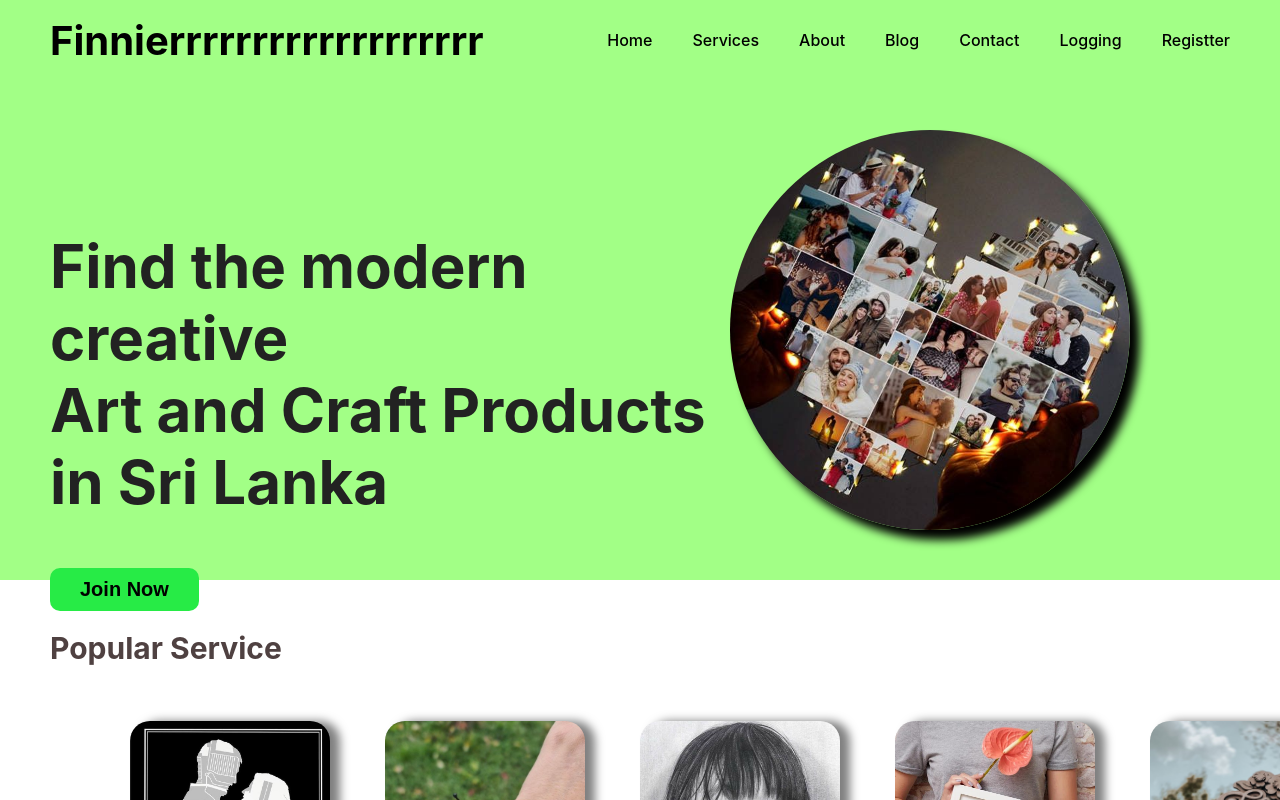
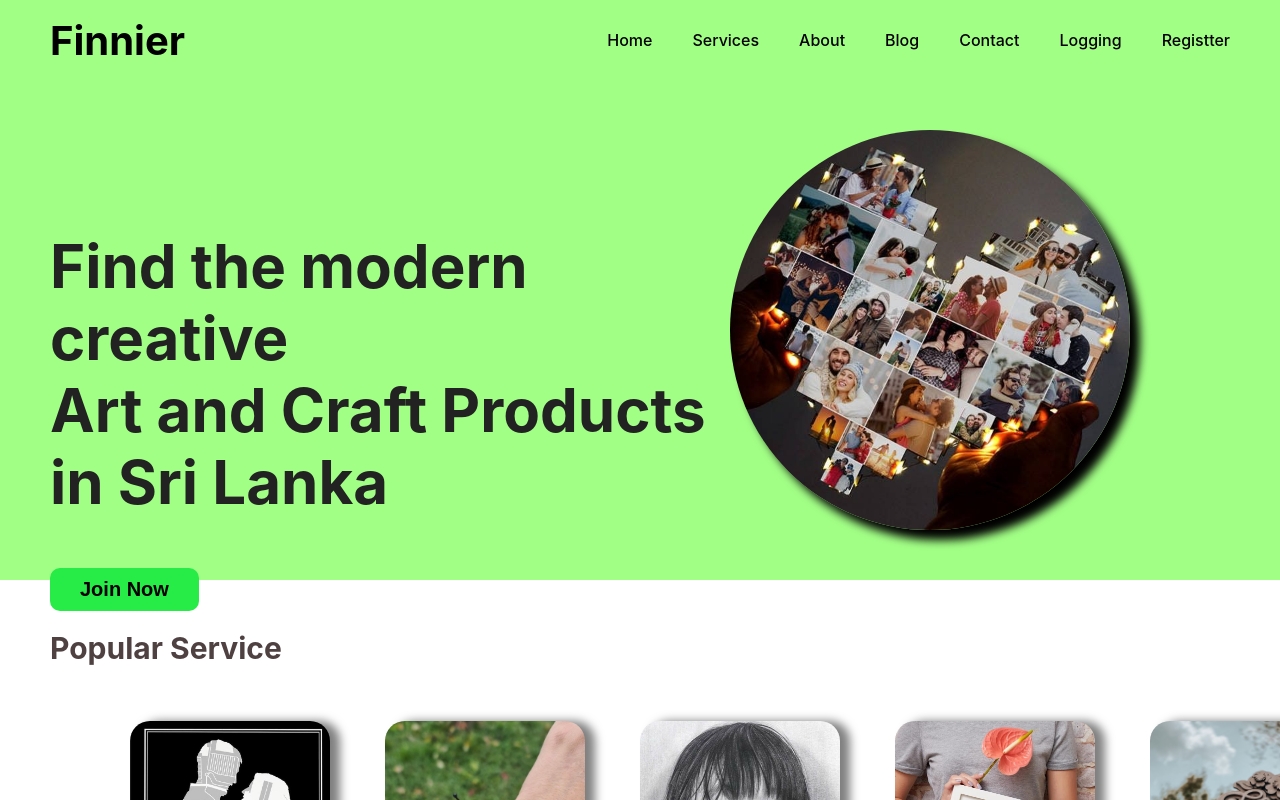
Before and after one commit to Nadun-Dissanayake/Art-and-Craft-Fullstack, a React (Create React App) app in the folder client/: page /home in a window 1280 px wide. Shown: the top 800 px of the page. Built offline with nearby package versions, Linux system fonts and the light colour scheme; no server answers.

Commit message:
Update header.js

```diff
--- a/client/src/common_components/header.js
+++ b/client/src/common_components/header.js
@@ -41,7 +41,7 @@
 
     return(
         <header>
-        <Link to='/' className="logo">Finnierrrrrrrrrrrrrrrrrrr</Link>
+        <Link to='/' className="logo">Finnier</Link>
         <nav>
           {username && (
             <>
```
